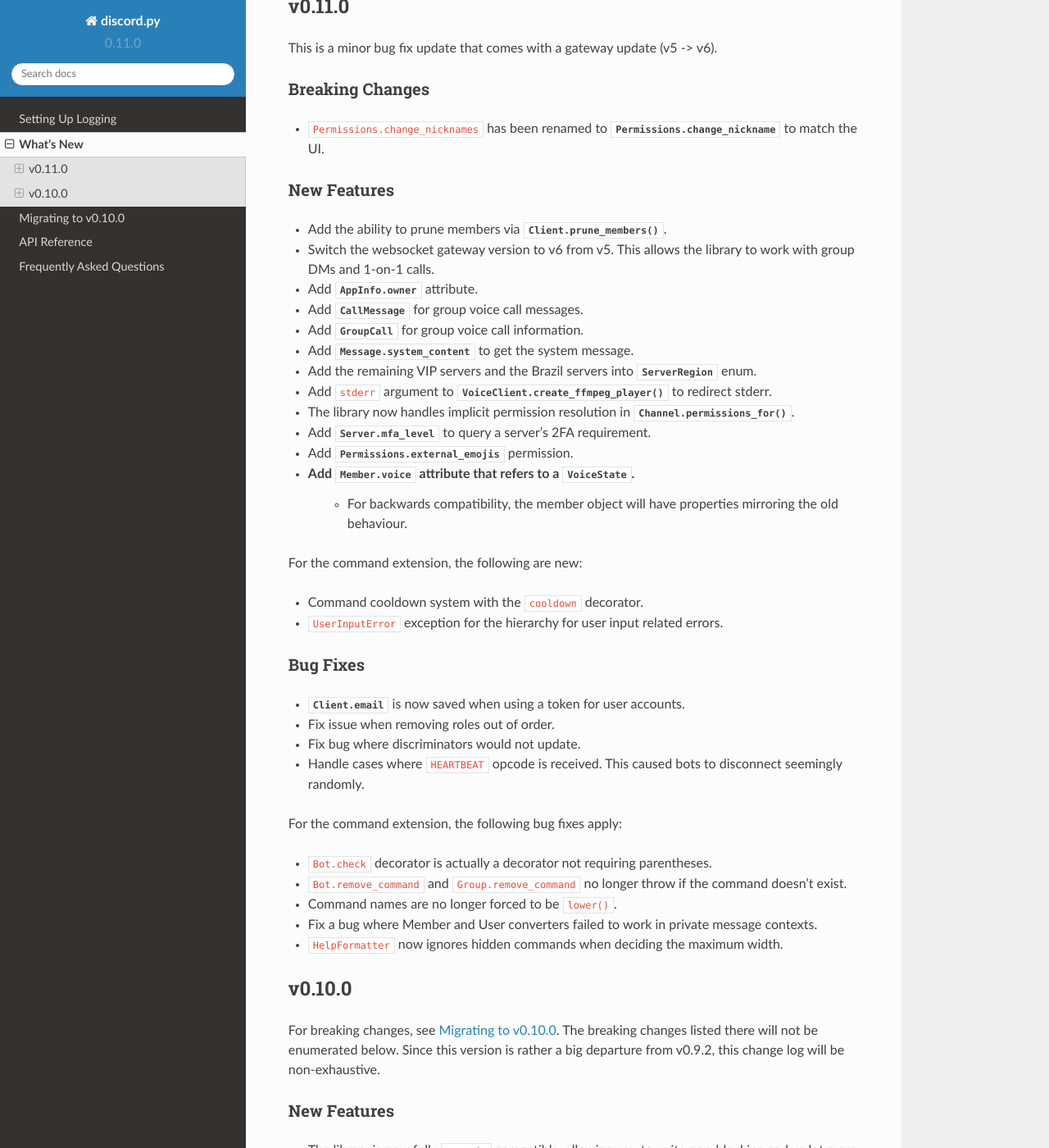
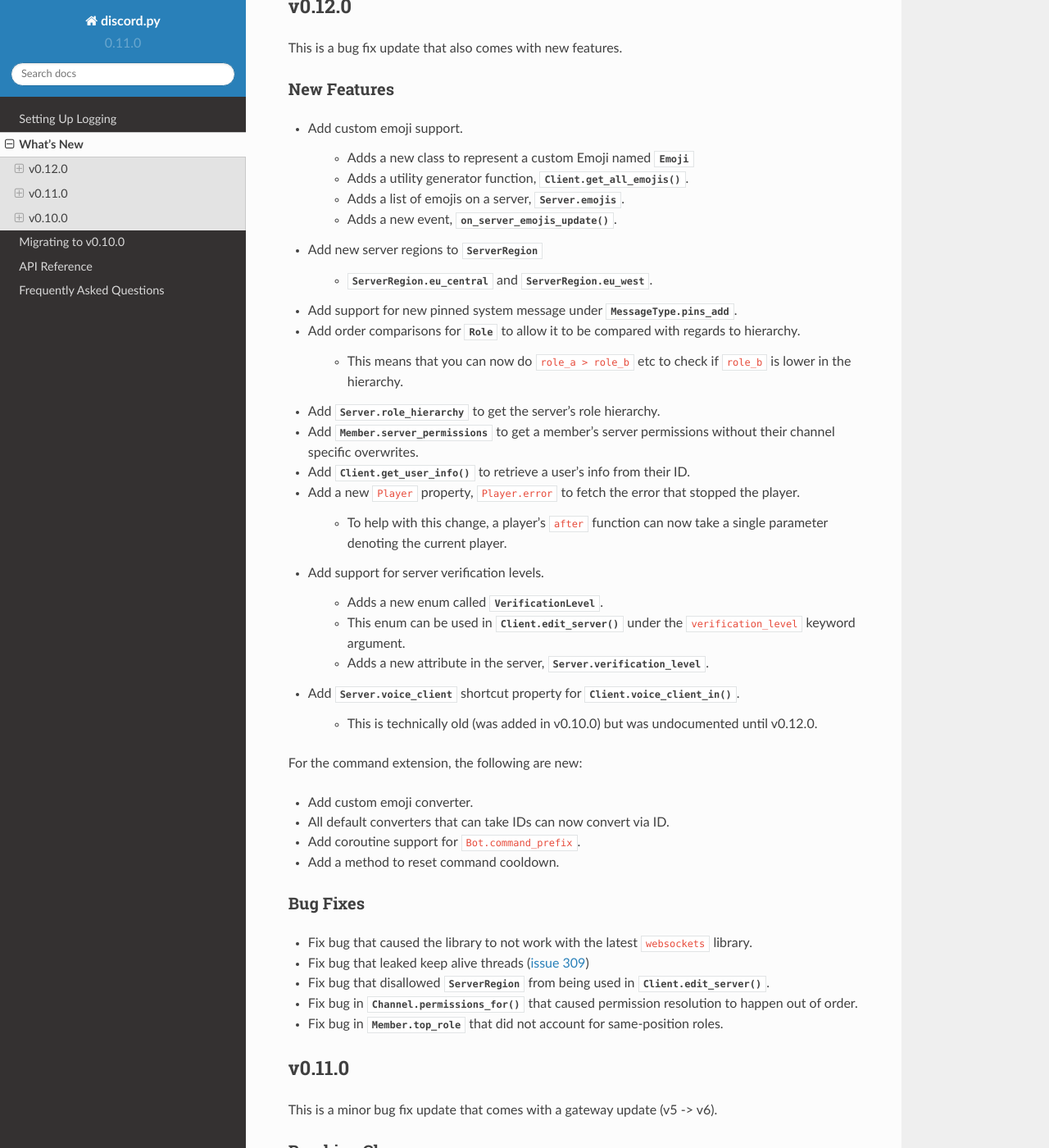
Before and after one commit to spartacus0816/dsbot, a Sphinx documentation site: the page built from docs/whats_new.rst, in a window 1280 px wide and 1400 px high, scrolled down 241 px. Shown: the whole window at 82% size. Built offline with Sphinx 7.4.7 and the Read the Docs theme 2.0.0, drawn with Linux system fonts in a browser that asks for light colours.

Commit message:
Update What's New page with v0.12.0 changes.

```diff
--- a/docs/whats_new.rst
+++ b/docs/whats_new.rst
@@ -7,6 +7,61 @@
 
 This page keeps a detailed human friendly rendering of what's new and changed
 in specific versions.
+
+.. _v0p12p0:
+
+v0.12.0
+---------
+
+This is a bug fix update that also comes with new features.
+
+New Features
+~~~~~~~~~~~~~
+
+- Add custom emoji support.
+
+    - Adds a new class to represent a custom Emoji named :class:`Emoji`
+    - Adds a utility generator function, :meth:`Client.get_all_emojis`.
+    - Adds a list of emojis on a server, :attr:`Server.emojis`.
+    - Adds a new event, :func:`on_server_emojis_update`.
+- Add new server regions to :class:`ServerRegion`
+
+    - :attr:`ServerRegion.eu_central` and :attr:`ServerRegion.eu_west`.
+- Add support for new pinned system message under :attr:`MessageType.pins_add`.
+- Add order comparisons for :class:`Role` to allow it to be compared with regards to hierarchy.
+
+    - This means that you can now do ``role_a > role_b`` etc to check if ``role_b`` is lower in the hierarchy.
+
+- Add :attr:`Server.role_hierarchy` to get the server's role hierarchy.
+- Add :attr:`Member.server_permissions` to get a member's server permissions without their channel specific overwrites.
+- Add :meth:`Client.get_user_info` to retrieve a user's info from their ID.
+- Add a new ``Player`` property, ``Player.error`` to fetch the error that stopped the player.
+
+    - To help with this change, a player's ``after`` function can now take a single parameter denoting the current player.
+- Add support for server verification levels.
+
+    - Adds a new enum called :class:`VerificationLevel`.
+    - This enum can be used in :meth:`Client.edit_server` under the ``verification_level`` keyword argument.
+    - Adds a new attribute in the server, :attr:`Server.verification_level`.
+- Add :attr:`Server.voice_client` shortcut property for :meth:`Client.voice_client_in`.
+
+    - This is technically old (was added in v0.10.0) but was undocumented until v0.12.0.
+
+For the command extension, the following are new:
+
+- Add custom emoji converter.
+- All default converters that can take IDs can now convert via ID.
+- Add coroutine support for ``Bot.command_prefix``.
+- Add a method to reset command cooldown.
+
+Bug Fixes
+~~~~~~~~~~
+
+- Fix bug that caused the library to not work with the latest ``websockets`` library.
+- Fix bug that leaked keep alive threads (:issue:`309`)
+- Fix bug that disallowed :class:`ServerRegion` from being used in :meth:`Client.edit_server`.
+- Fix bug in :meth:`Channel.permissions_for` that caused permission resolution to happen out of order.
+- Fix bug in :attr:`Member.top_role` that did not account for same-position roles.
 
 .. _v0p11p0:
 
@@ -35,6 +90,7 @@
 - Add :attr:`Server.mfa_level` to query a server's 2FA requirement.
 - Add :attr:`Permissions.external_emojis` permission.
 - Add :attr:`Member.voice` attribute that refers to a :class:`VoiceState`.
+
     - For backwards compatibility, the member object will have properties mirroring the old behaviour.
 
 For the command extension, the following are new:
```
